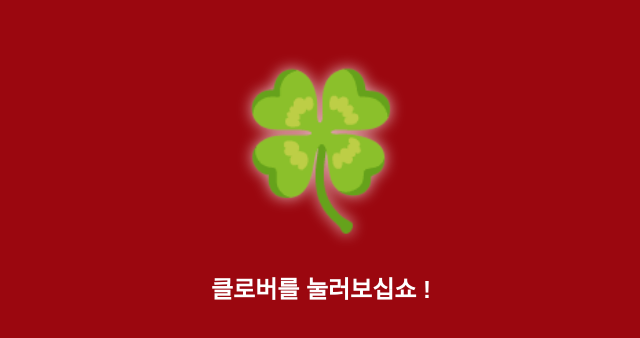
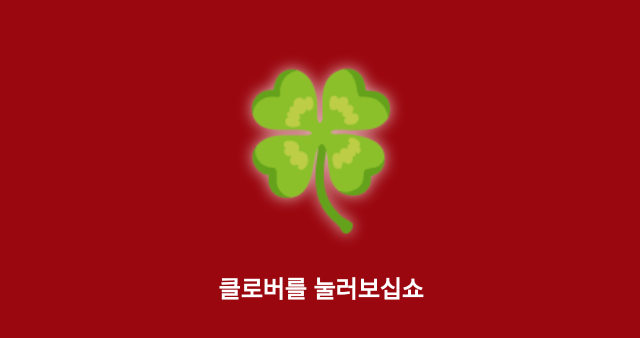
Before and after one commit to Park-soobin/bye-KEDI, a plain HTML site: page index.html in a window 1280 px wide. Shown: the part 150-488 px from the top of the page, without its empty margins (319-959 px from the left). Drawn offline with Linux system fonts and the light colour scheme; a web font is replaced by a local one.

Commit message:
index.html

```diff
--- a/index.html
+++ b/index.html
@@ -232,7 +232,7 @@
         <div class="clover-emoji" onclick="open_letter()">
             🍀
         </div>
-        <h2 class="clover-msg">클로버를 눌러보십쇼 !</h2>
+        <h2 class="clover-msg">클로버를 눌러보십쇼</h2>
     </div>
 
     <div id="password-section" style="display:none;">
```
